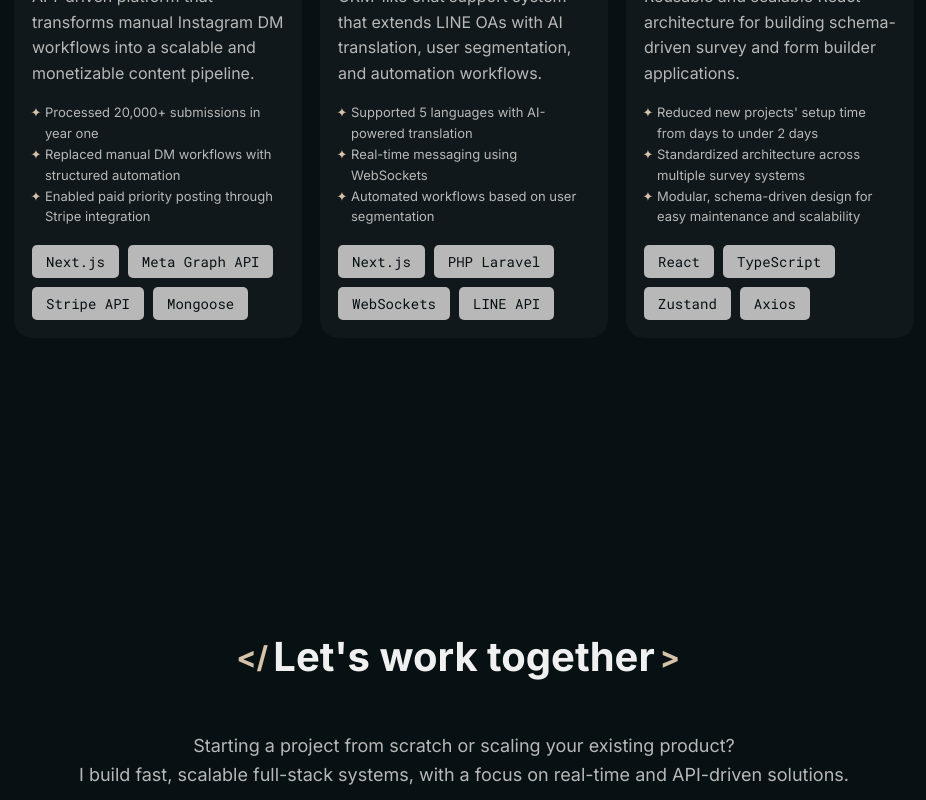
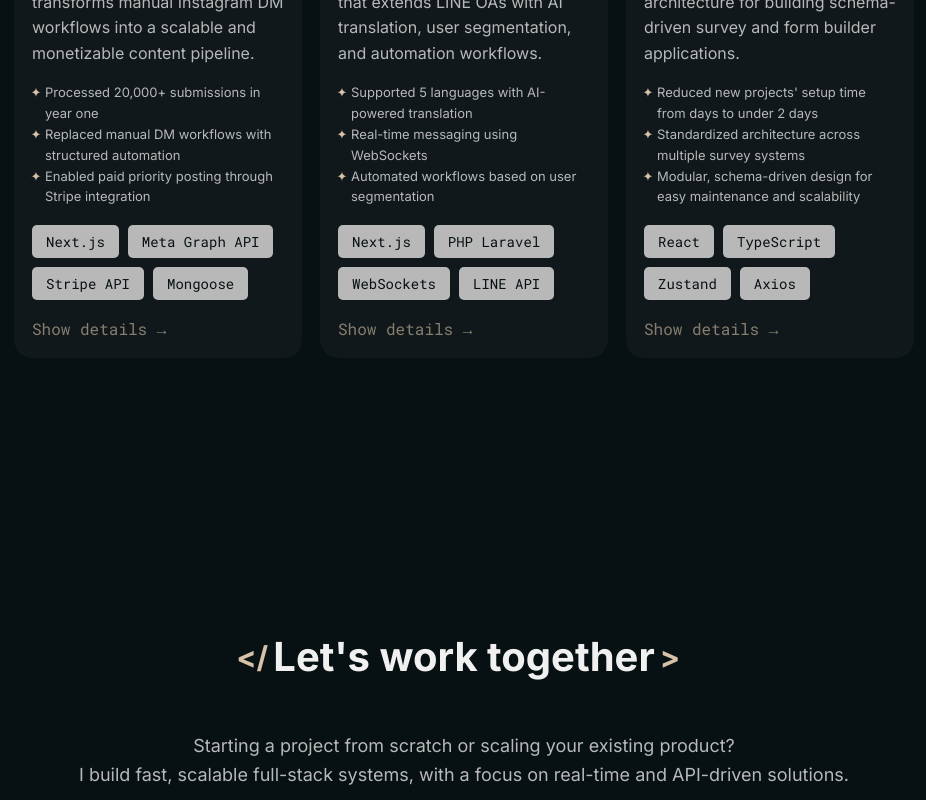
Before and after one commit to kmergedosdos/kmergedosdos.github.io, a React (Vite) app: page / in a window 1280 px wide. Shown: the part 2018-2818 px from the top of the page, without its empty margins (176-1102 px from the left). Built offline with nearby package versions, Linux system fonts and the light colour scheme.

Commit message:
added project details modal

```diff
--- a/src/components/ProjectCard/index.css
+++ b/src/components/ProjectCard/index.css
@@ -13,6 +13,7 @@
 
 .project-card:hover {
   box-shadow: 0 4px 10px rgba(0, 0, 0, 0.15);
+  background-color: transparent;
 }
 
 .project-card__title {
@@ -44,3 +45,31 @@
   flex-wrap: wrap;
   gap: 0.5em;
 }
+
+.project-card__actions {
+  width: 100%;
+  padding-top: 1em;
+}
+
+.project-card__actions > .btn {
+  opacity: 0.6;
+  transition: all 0.3s ease;
+}
+
+.project-card__actions > .btn--hovered {
+  opacity: 1;
+}
+
+.project-card__actions > .btn:hover {
+  text-decoration: underline;
+}
+
+.project-details h2 {
+  font-size: 3rem;
+  color: var(--text-subhead);
+}
+
+.project-details h2::before,
+.project-details h2::after {
+  content: none;
+}
--- a/src/components/ProjectCard/index.tsx
+++ b/src/components/ProjectCard/index.tsx
@@ -1,11 +1,16 @@
+import "./index.css";
+
+import { useEffect, useState } from "react";
 import TechTile from "../TechTile";
-import "./index.css";
+import Modal from "../Modal";
+import Markdown from "react-markdown";
 
 interface ProjectCardProps {
   title: string;
   description: string;
   keyImpact: string[];
   technologies: string[];
+  markdownLocation: string;
 }
 
 export default function ProjectCard({
@@ -13,9 +18,24 @@ export default function ProjectCard({
   description,
   keyImpact,
   technologies,
+  markdownLocation,
 }: ProjectCardProps) {
+  const [isHovered, setIsHovered] = useState(false);
+  const [showDetails, setShowDetails] = useState(false);
+  const [mdContent, setMdContent] = useState("");
+
+  useEffect(() => {
+    fetch(markdownLocation)
+      .then((res) => res.text())
+      .then((text) => setMdContent(text));
+  }, [markdownLocation]);
+
   return (
-    <div className="project-card">
+    <div
+      className="project-card"
+      onMouseEnter={() => setIsHovered(true)}
+      onMouseLeave={() => setIsHovered(false)}
+    >
       <h4 className="project-card__title">{title}</h4>
       <p className="project-card__description">{description}</p>
       <ul className="project-card__key-impact">
@@ -28,6 +48,27 @@ export default function ProjectCard({
           <TechTile key={tech} title={tech} />
         ))}
       </div>
+      <div className="project-card__actions">
+        <button
+          className={`btn btn--text ${isHovered ? "btn--hovered" : ""}`}
+          onClick={() => setShowDetails(true)}
+        >
+          Show details →
+        </button>
+        <div className="project-details">
+          <Modal open={showDetails} onClose={() => setShowDetails(false)}>
+            <Markdown
+              components={{
+                a: ({ ...props }) => (
+                  <a {...props} target="_blank" rel="noopener noreferrer" />
+                ),
+              }}
+            >
+              {mdContent}
+            </Markdown>
+          </Modal>
+        </div>
+      </div>
     </div>
   );
 }
--- a/src/containers/Projects/index.tsx
+++ b/src/containers/Projects/index.tsx
@@ -15,6 +15,7 @@ function Projects() {
               description={project.description}
               keyImpact={project.keyImpact}
               technologies={project.technologies}
+              markdownLocation={project.markdownLocation}
             />
           </div>
         ))}
```
